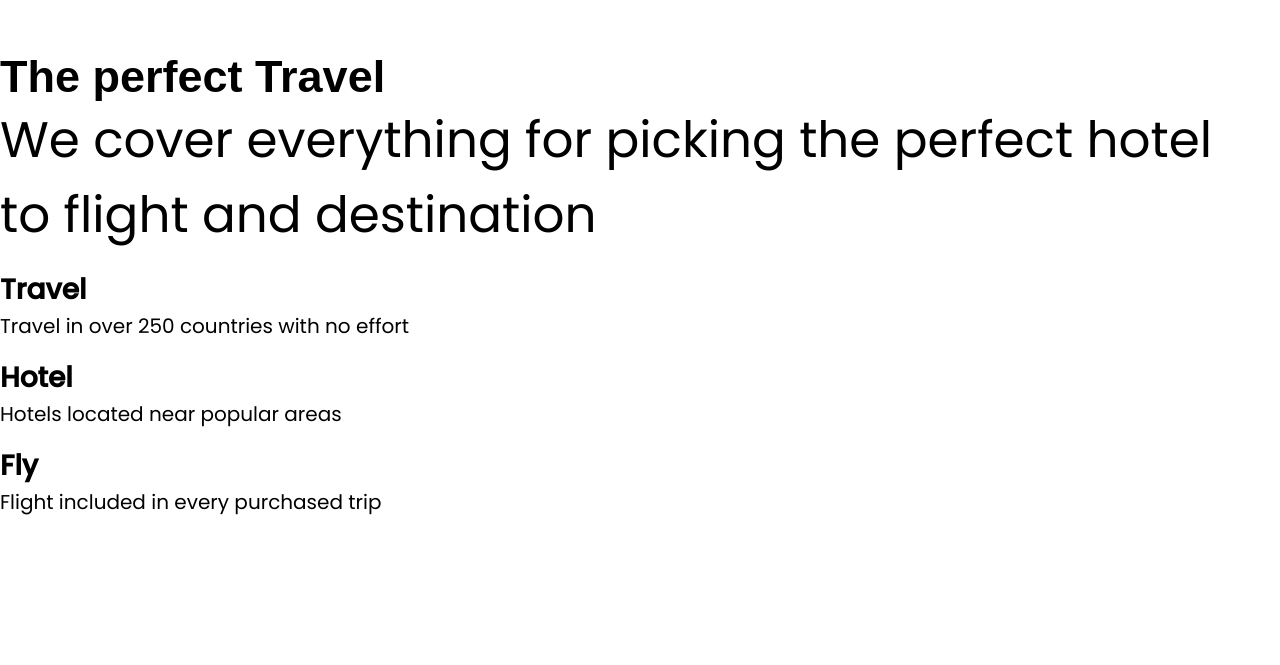
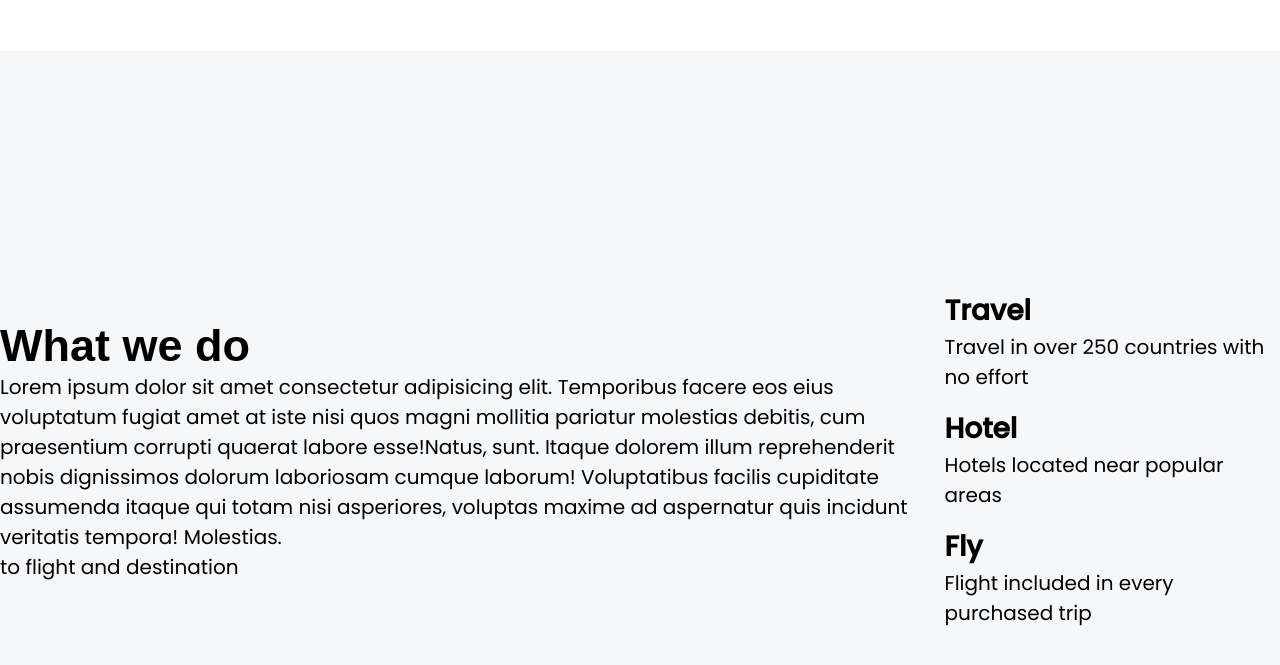
Before and after one commit to Tbonator/Scrumptous, a plain HTML site: page index.html in a window 1280 px wide. Shown: the part 1539-2204 px from the top of the page. Before the commit the page ends 2056 px from the top, so only its background shows below. Drawn offline with Linux system fonts and the light colour scheme; a web font is replaced by a local one.

Commit message:
adding Who we are Section

```diff
--- a/index.html
+++ b/index.html
@@ -36,10 +36,11 @@
 				porta pretium mi.<br />
 				Cras a felis ante. Nam id pretium ipsum. Donec aliquet
 			</h3>
-			<button class="child">Read More</button>
+			<button>Read More</button>
 		</section>
 		<section class="About">
-			<img src="img/about2.jpg" />
+
+			<img src="img/aboutPic.jpg" />
 			<h2>About Us</h2>
 			<p>
 				Lorem ipsum dolor sit amet, consectetur adipiscing elit. Nulla velit nisl, porttitor eu nibh sed, porta
@@ -52,10 +53,10 @@
 			<div class="rec"></div>
 		</section>
 
-		<section id="benefits">
-			<header class="benefits-head">
-				<h2>The perfect Travel</h2>
-				<h3>We cover everything for picking the perfect hotel<br />to flight and destination</h3>
+		<section id="Who_are_we">
+			<header class="Who_are_we-head">
+				<h2> What we do</h2>
+				<p>Lorem ipsum dolor sit amet consectetur adipisicing elit. Temporibus facere eos eius voluptatum fugiat amet at iste nisi quos magni mollitia pariatur molestias debitis, cum praesentium corrupti quaerat labore esse!Natus, sunt. Itaque dolorem illum reprehenderit nobis dignissimos dolorum laboriosam cumque laborum! Voluptatibus facilis cupiditate assumenda itaque qui totam nisi asperiores, voluptas maxime ad aspernatur quis incidunt veritatis tempora! Molestias.<br />to flight and destination</p>
 			</header>
 			<div class="cards">
 				<div class="card">
--- a/style.css
+++ b/style.css
@@ -233,3 +233,29 @@ line-height: 2.25rem; */
 	left:  838px;
 	background: rgba(250, 162, 225, 0.08);
 }
+
+/* Who are we */
+#Who_are_we {
+	min-height: 100vh;
+	background: #F6F7F9;
+	overflow: hidden;
+	display: flex;
+     align-items: center;
+     position: relative;
+}
+.Who_are_we-head{
+    width: 90%;
+    margin: auto;
+}
+.locations-head h2 {
+	padding: 1rem 0rem;
+	text-decoration: underline;
+	text-decoration-thickness: 0.5% ;
+/* padding: 3rem;
+    min-height: 30vh;
+    display: flex;
+    flex-direction: column;
+    justify-content: center;
+    align-items: center;
+    color: #fff;
+    text-align: center; */
```
